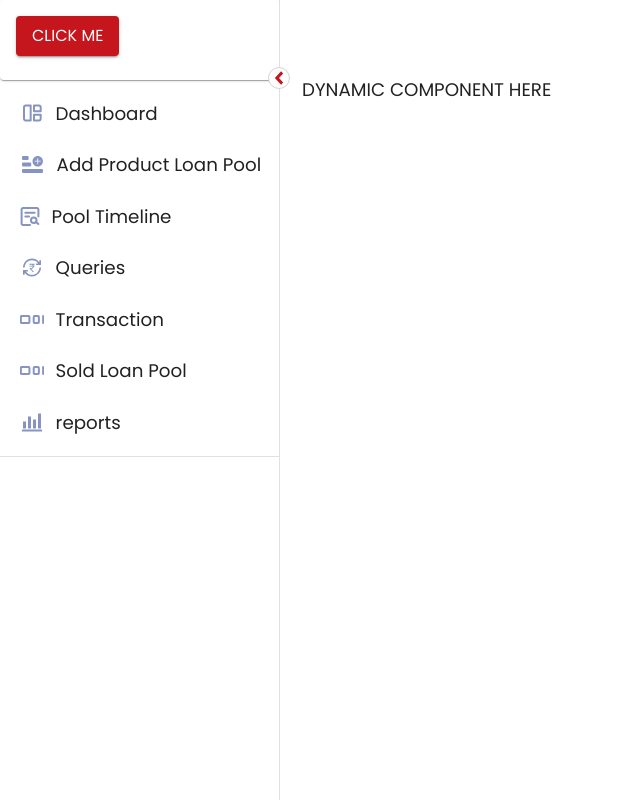
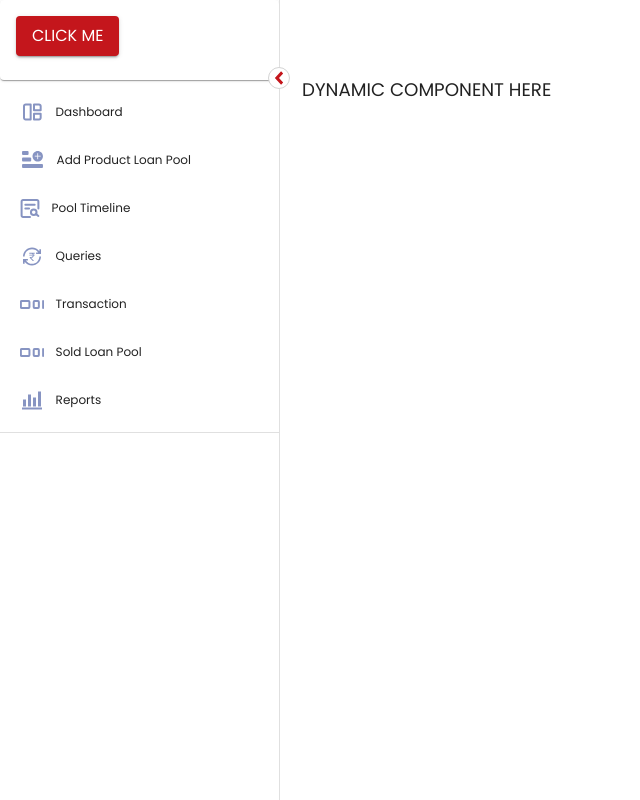
Before and after one commit to Vishnu-NST/CLM-DA-UI, a React (Vite) app: page /dashboard in a window 1280 px wide. Both pictures are taken after a click on the picture 72 px from the left and 78 px from the top of the page. Shown: the whole page, without its empty margins (0-640 px from the left). Built offline with nearby package versions, Linux system fonts and the light colour scheme; no server answers.

Commit message:
Change font size of sidebar

```diff
--- a/src/components/BaseLayout.jsx
+++ b/src/components/BaseLayout.jsx
@@ -92,7 +92,7 @@ export default function BaseLayout() {
 		{ text: 'Queries', to: 'queries', icon: <CurrencyExchangeIcon /> },
 		{ text: 'Transaction', to: 'txn', icon: <PoolStatusIcon /> },
 		{ text: 'Sold Loan Pool', to: 'slp', icon: <PoolStatusIcon /> },
-		{ text: 'reports', to: 'reports', icon: <ReportIcon /> },
+		{ text: 'Reports', to: 'reports', icon: <ReportIcon /> },
 	];
 
 	return (
@@ -140,7 +140,12 @@ export default function BaseLayout() {
 									</ListItemIcon>
 									<ListItemText
 										primary={page.text}
-										sx={{ opacity: open ? 1 : 0 }}
+										sx={{
+											opacity: open ? 1 : 0,
+											'& .MuiTypography-root': {
+												fontSize: '12px',
+											},
+										}}
 									/>
 								</ListItemButton>
 							</Link>
```
